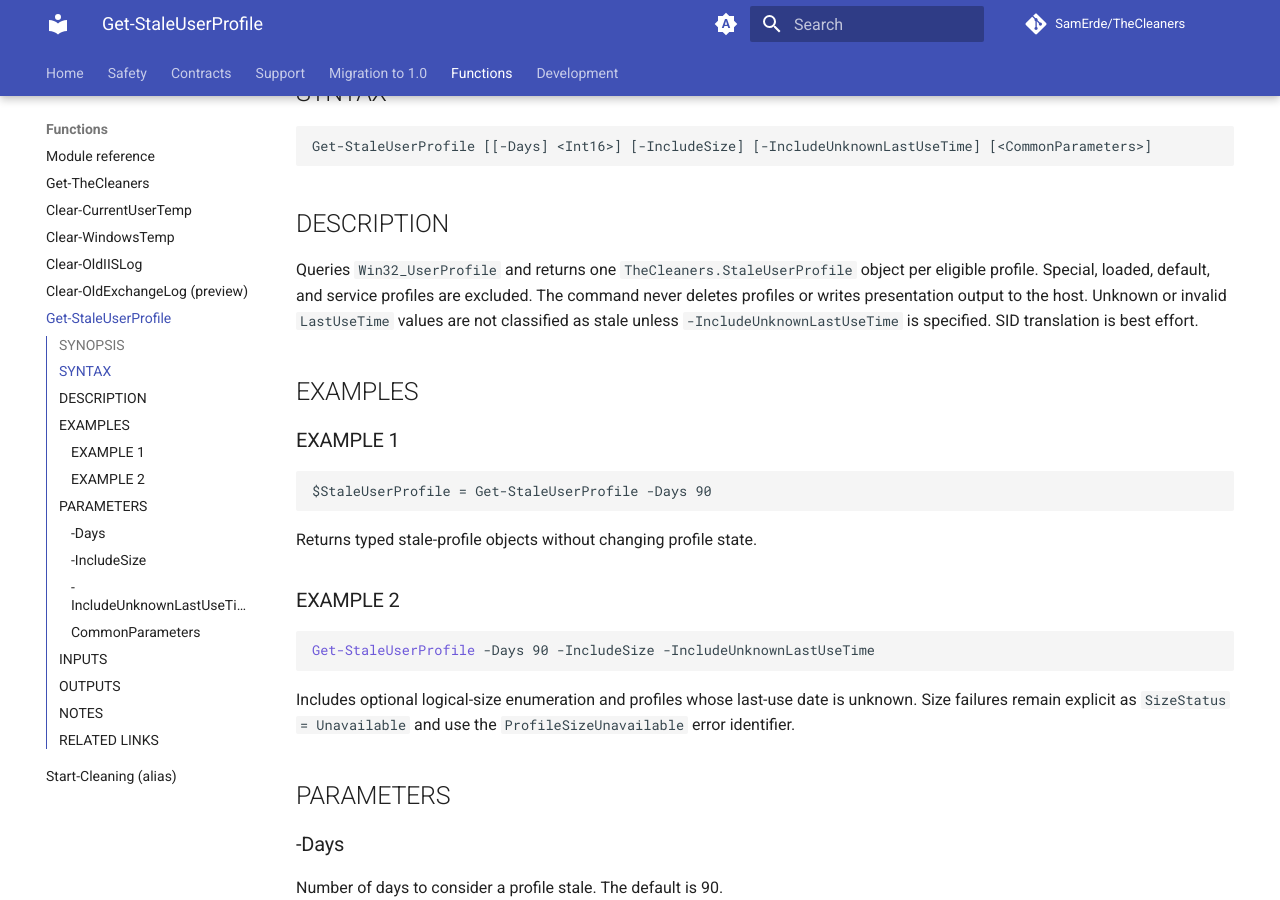
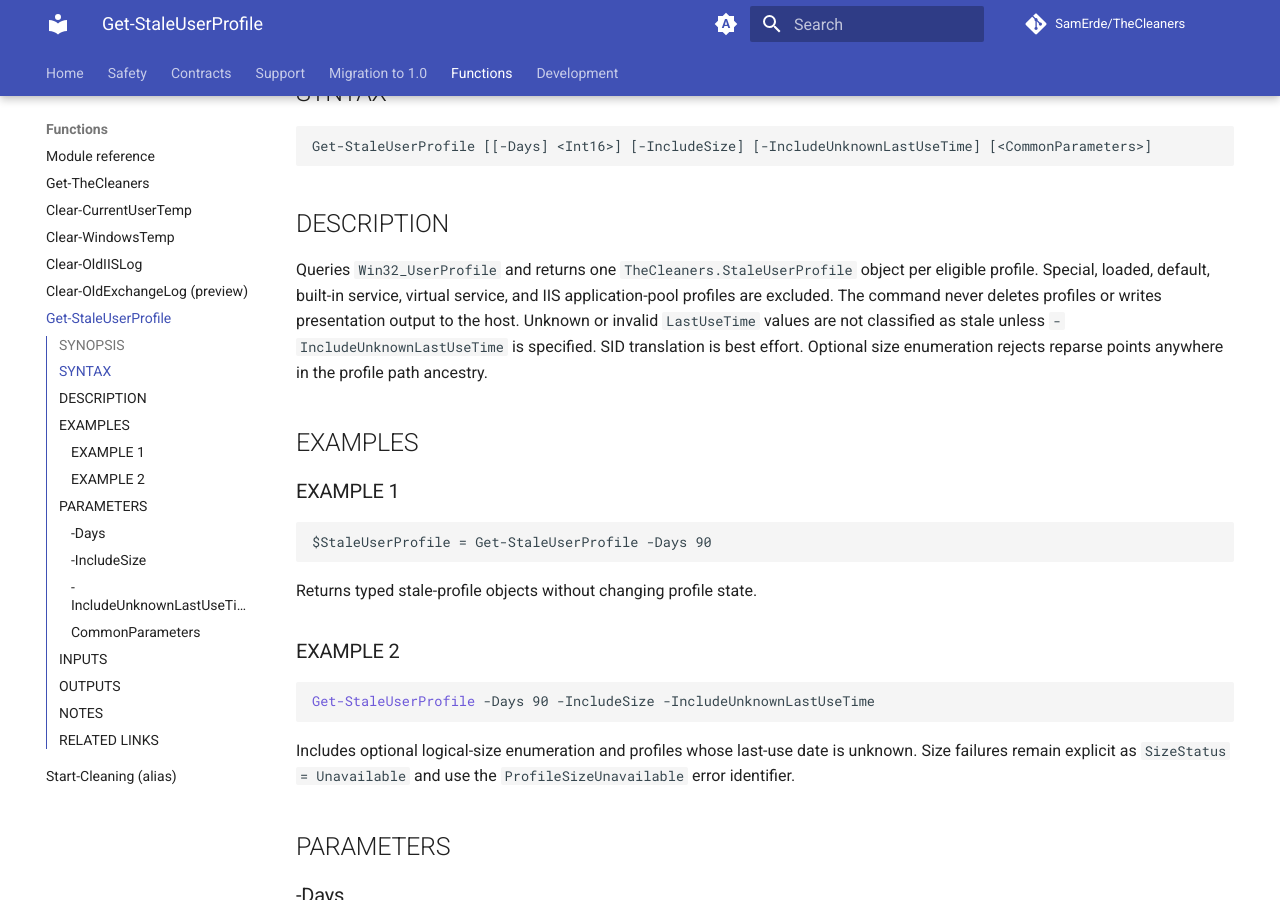
Before and after one commit to SamErde/TheCleaners, an MkDocs documentation site: the page built from docs/Get-StaleUserProfile.md, in a window 1280 px wide and 900 px high, scrolled down 309 px. Built offline with MkDocs 1.6.1 and Material for MkDocs 9.7.7, drawn with Linux system fonts in a browser that asks for light colours; comment, search, counter and statistics services are not loaded.

```diff
--- a/docs/Get-StaleUserProfile.md
+++ b/docs/Get-StaleUserProfile.md
@@ -18,10 +18,12 @@ Get-StaleUserProfile [[-Days] <Int16>] [-IncludeSize] [-IncludeUnknownLastUseTim
 
 ## DESCRIPTION
 Queries `Win32_UserProfile` and returns one `TheCleaners.StaleUserProfile` object per
-eligible profile. Special, loaded, default, and service profiles are excluded.
+eligible profile. Special, loaded, default, built-in service, virtual service, and
+IIS application-pool profiles are excluded.
 The command never deletes profiles or writes presentation output to the host.
 Unknown or invalid `LastUseTime` values are not classified as stale unless
-`-IncludeUnknownLastUseTime` is specified. SID translation is best effort.
+`-IncludeUnknownLastUseTime` is specified. SID translation is best effort. Optional
+size enumeration rejects reparse points anywhere in the profile path ancestry.
 
 ## EXAMPLES
 
```
Also changed, not shown: docs/Clear-CurrentUserTemp.md (+1 -1 lines), docs/Clear-WindowsTemp.md (+1 -1 lines), 12 other files.
